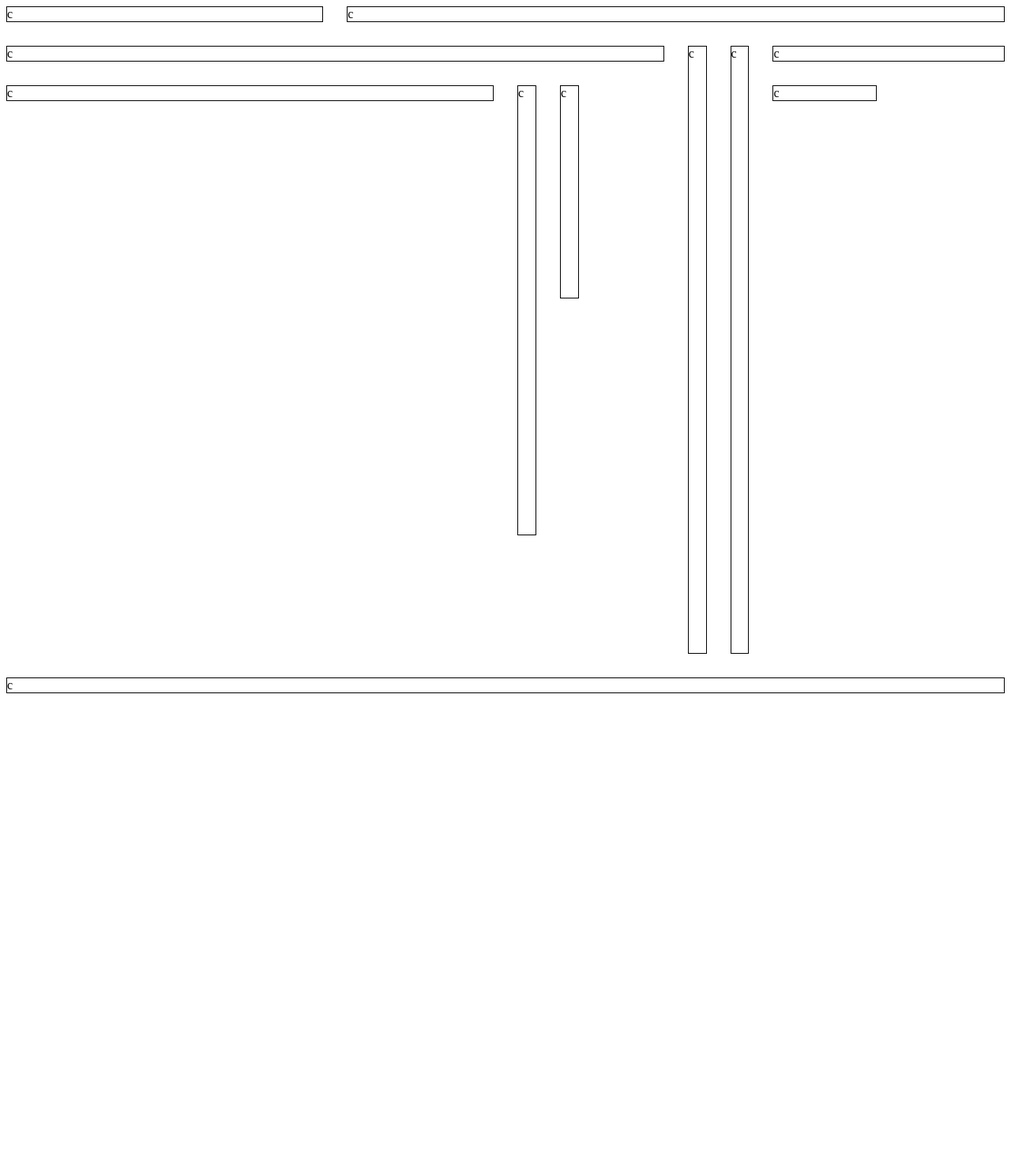
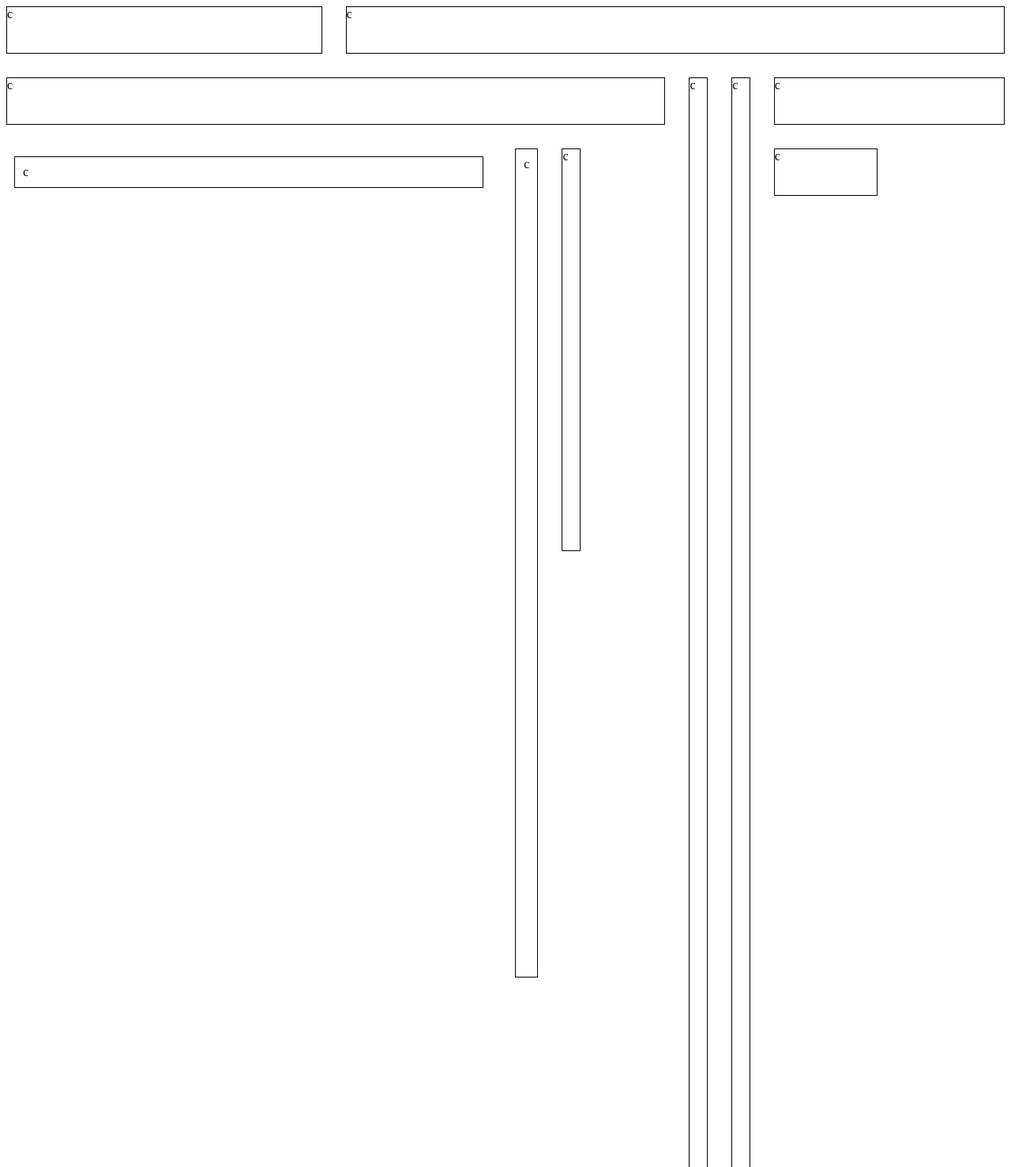
Before and after one commit to 0wit/kmi-wete, a PHP site: page /public/index.html in a window 1280 px wide. Shown: the top 1478 px of the page at 79% size. Before the commit the page ends 878 px from the top, so only its background shows below. Run offline with PHP 8.4, Linux system fonts and the light colour scheme.

Commit message:
Finished required functionality.
Added margin and padding classes.

```diff
--- a/src/css/styles.css
+++ b/src/css/styles.css
@@ -5,6 +5,10 @@
   gap: 30px; }
   .grid__lines {
     border: 1px solid black; }
+  .grid__margin {
+    margin: 10px; }
+  .grid__padding {
+    padding: 10px; }
 
 .grid__block-c-1-8 {
   grid-column: auto/span 3; }
--- a/src/public/index.html
+++ b/src/public/index.html
@@ -13,8 +13,8 @@
       <div class="grid__block-r-2-3 grid__lines">c</div>
       <div class="grid__block-r-2-3 grid__lines">c</div>
       <div class="grid__block-c-1-4 grid__lines">c</div>
-      <div class="grid__block-c-1-2 grid__lines">c</div>
-      <div class="grid__block-r-1-2 grid__lines">c</div>
+      <div class="grid__block-c-1-2 grid__lines grid__margin grid__padding">c</div>
+      <div class="grid__block-r-1-2 grid__lines grid__padding">c</div>
       <div class="grid__block-r-1-4 grid__lines">c</div>
       <div class="grid__block-c-1-8 grid__lines">c</div>
       <div class="grid__block-c-1-1 grid__lines">c</div>
--- a/src/scss/styles.scss
+++ b/src/scss/styles.scss
@@ -12,14 +12,23 @@
   &__lines {
     border: 1px solid black;
   }
+
+  &__margin {
+    margin: 10px;
+  }
+
+  &__padding {
+    padding: 10px;
+  }
+
 }
 
 @each $number, $part in $values {
-    .grid__block-c-#{$number}-#{$part} {
-      grid-column: auto / span ($columns/$part*$number);
-    }
+  .grid__block-c-#{$number}-#{$part} {
+    grid-column: auto / span ($columns/$part * $number);
+  }
 
-    .grid__block-r-#{$number}-#{$part} {
-      grid-row: auto / span ($rows/$part*$number);
-    }
+  .grid__block-r-#{$number}-#{$part} {
+    grid-row: auto / span ($rows/$part * $number);
+  }
 }
```
